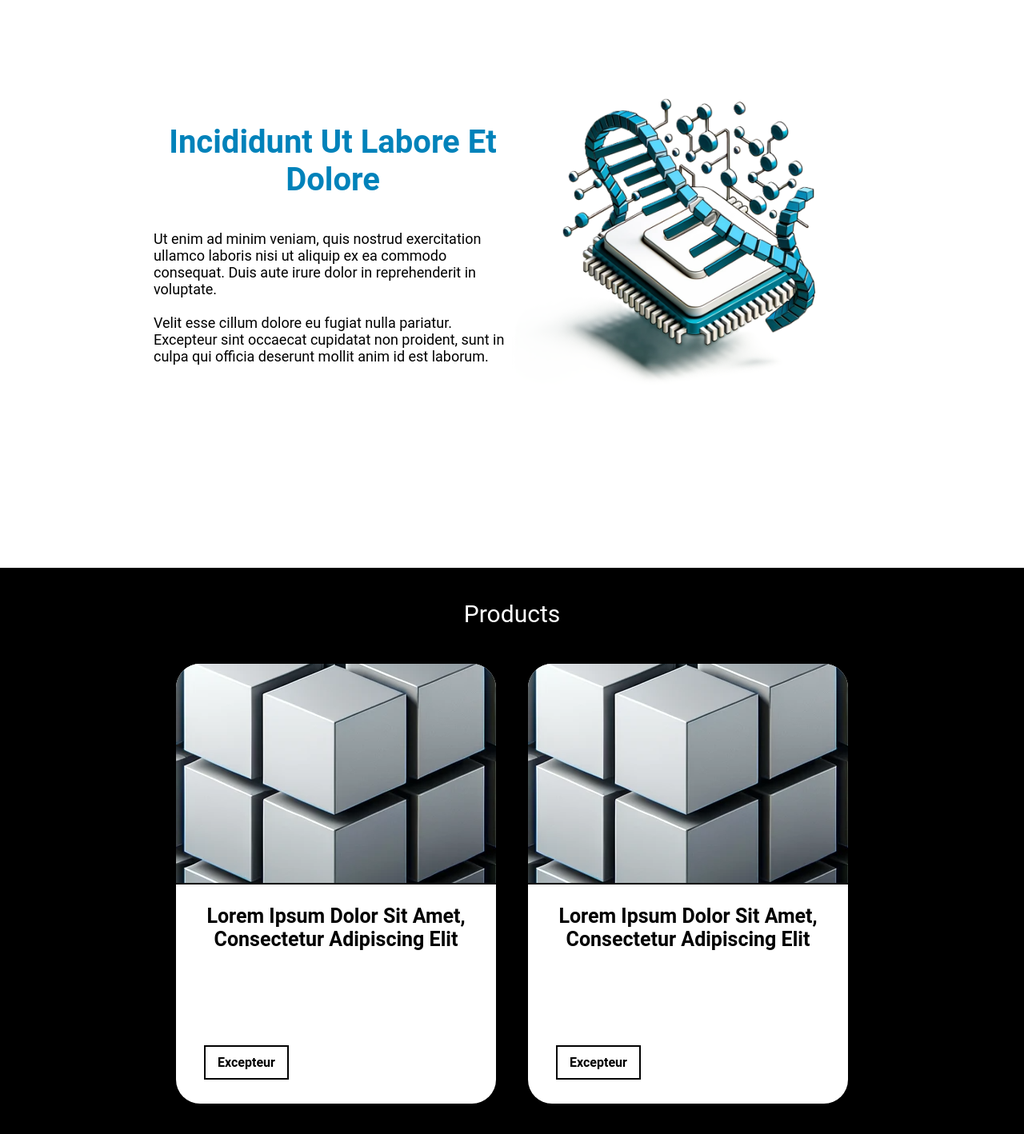
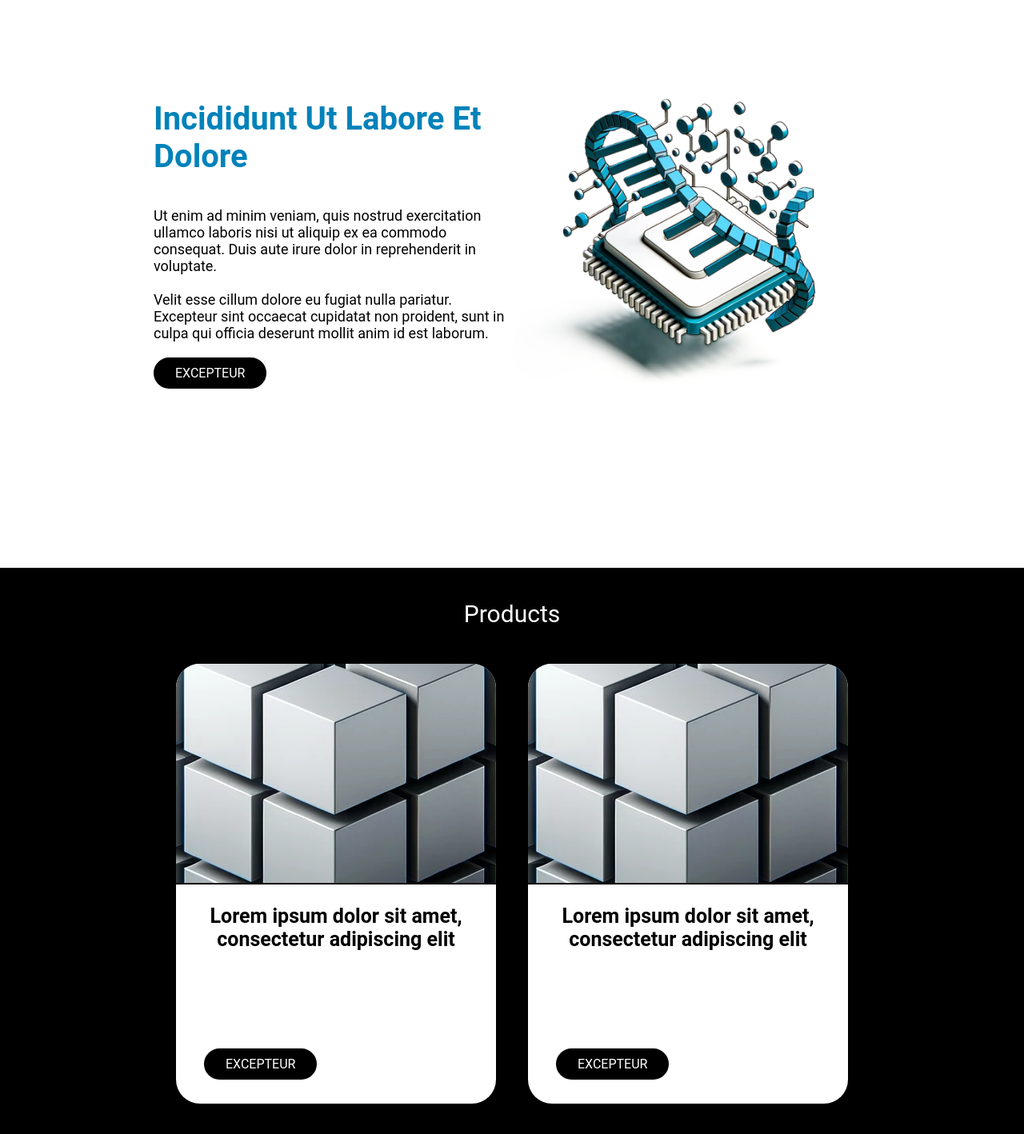
Before and after one commit to KrisHHFI/React-Front-end-Portfolio-Piece, a React (Create React App) app: page / in a window 1280 px wide. Shown: the part 900-2318 px from the top of the page at 80% size. Built offline with nearby package versions, Linux system fonts and the light colour scheme.

Commit message:
Page visually improved

```diff
--- a/src/App.js
+++ b/src/App.js
@@ -1,4 +1,4 @@
-import './App.css';
+import './StyleSheets/Common.css';
 import './StyleSheets/NavigationBar.css';
 import './StyleSheets/Section1.css';
 import './StyleSheets/Section2.css';
--- a/src/Components/Section2.js
+++ b/src/Components/Section2.js
@@ -14,9 +14,12 @@ export default function Section2() {
                     Duis aute irure dolor in reprehenderit in voluptate.  <br /><br /> Velit esse cillum dolore eu fugiat nulla pariatur.
                     Excepteur sint occaecat cupidatat non proident, sunt in culpa qui officia deserunt mollit anim id est laborum.
                 </div>
+                <div class="BasicButton">
+                    <a href="">Excepteur</a>
+                </div>
             </div>
             <div class="Section2ImageContainer">
-                <img src={Image1} className="BounceOnHover"/>
+                <img src={Image1} className="BounceOnHover" />
             </div>
         </div>
     );
--- a/src/Components/Section3/Product.js
+++ b/src/Components/Section3/Product.js
@@ -11,7 +11,7 @@ export default function Product() {
                 <div class="ProductText">
                     Lorem ipsum dolor sit amet, consectetur adipiscing elit
                 </div>
-                <div class="ProductTextButton">
+                <div class="BasicButton Section3Button">
                     <a href="">Excepteur</a>
                 </div>
             </div>
--- a/src/Components/Section6.js
+++ b/src/Components/Section6.js
@@ -35,8 +35,8 @@ export default function Section6() {
                     <input type="checkbox" id="TermsAndConditions" name="TermsAndConditions" />
                     <label for="TermsAndConditions"> I agree to the terms and conditions.</label>
                 </div>
-                <div class="FormButton">
-                    Excepteur
+                <div class="BasicButton">
+                    <a href="">Excepteur</a>
                 </div>
             </form>
         </div>
--- a/src/App.css
+++ b/src/StyleSheets/Common.css
@@ -21,3 +21,20 @@ a {
 .Section3Title {
   color: white;
 }
+
+.BasicButton {
+  background-color: black;
+  border: 2px solid black;
+  border-radius: 25px;
+  color: white;
+  margin-top: 20px;
+  padding: 8px 25px 8px 25px;
+}
+
+.BasicButton a {
+  text-transform: uppercase;
+}
+
+.BasicButton:hover {
+  color: #0082ba;
+}
--- a/src/StyleSheets/Section2.css
+++ b/src/StyleSheets/Section2.css
@@ -7,11 +7,12 @@
 }
 
 .Section2TextContainer {
-    align-items: center;
+    align-items: start;
     display: flex;
     flex: 1;
     flex-direction: column;
     justify-content: center;
+    text-align: left;
 }
 
 .Section2TextTitle {
@@ -22,7 +23,6 @@
 
 .Section2Text {
     font-size: 18px;
-    text-align: left;
     padding-top: 40px;
 }
 
--- a/src/StyleSheets/Section3.css
+++ b/src/StyleSheets/Section3.css
@@ -36,27 +36,19 @@
 
 .ProductTextContainer {
     flex: 1;
-    font-weight: bold;
-    text-transform: capitalize;
     border-top: 2px solid black;
 }
 
 .ProductText {
     font-size: 25px;
+    font-weight: bold;
     margin-top: 25px;
 }
 
-.ProductTextButton {
-    border: 2px solid black;
+.Section3Button {
     position: absolute;
     bottom: 30px;
     left: 35px;
-    padding: 10px 15px 10px 15px;
-}
-
-.ProductTextButton:hover {
-    color: white;
-    background-color: black;
 }
 
 /* Mobile portrait view*/
@@ -64,6 +56,11 @@
     .Product {
         height: 500px;
         width: 300px;
+    }
+
+    .Section3Button {
+        transform: translate(-50%, -50%);
+        left: 50%;
     }
 }
 
@@ -78,10 +75,4 @@
         font-size: 20px;
         margin-top: 5px;
     }
-
-    .ProductTextButton {
-        bottom: 0;
-        transform: translate(-50%, -50%);
-        left: 50%;
-    }
 }
--- a/src/StyleSheets/Section6.css
+++ b/src/StyleSheets/Section6.css
@@ -1,6 +1,7 @@
 .PageContent6 {
     position: relative;
     display: flex;
+    font-size: 15px;
     justify-content: center;
     align-content: center;
     flex-wrap: wrap;
@@ -50,14 +51,6 @@
     flex: 1;
 }
 
-.FormButton {
-    background-color: black;
-    color: white;
-    padding: 10px 15px 10px 15px;
-    width: 90px;
-    border-radius: 10px;
-}
-
 @media screen and (max-width: 650px) {
     .PageContent6Form {
         width: 340px;
```
